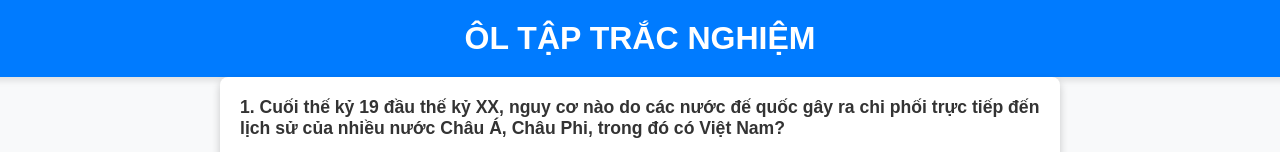
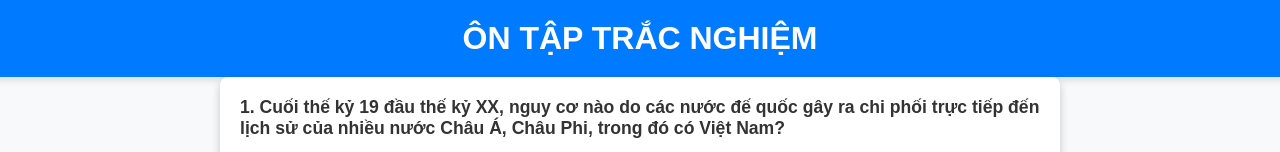
Before and after one commit to B22DCVT121/lsd, a plain HTML site: page index.html in a window 1280 px wide. Shown: the top 152 px of the page. Drawn offline with Linux system fonts and the light colour scheme.

Commit message:
Update index.html

```diff
--- a/index.html
+++ b/index.html
@@ -7,7 +7,7 @@
   <link rel="stylesheet" href="style.css">
 </head>
 <body>
-  <h1>ÔL TẬP TRẮC NGHIỆM</h1>
+  <h1>ÔN TẬP TRẮC NGHIỆM</h1>
   <div id="quiz-container"></div>
   <button id="submit-btn">Nộp bài</button>
   <div id="result"></div>
```
